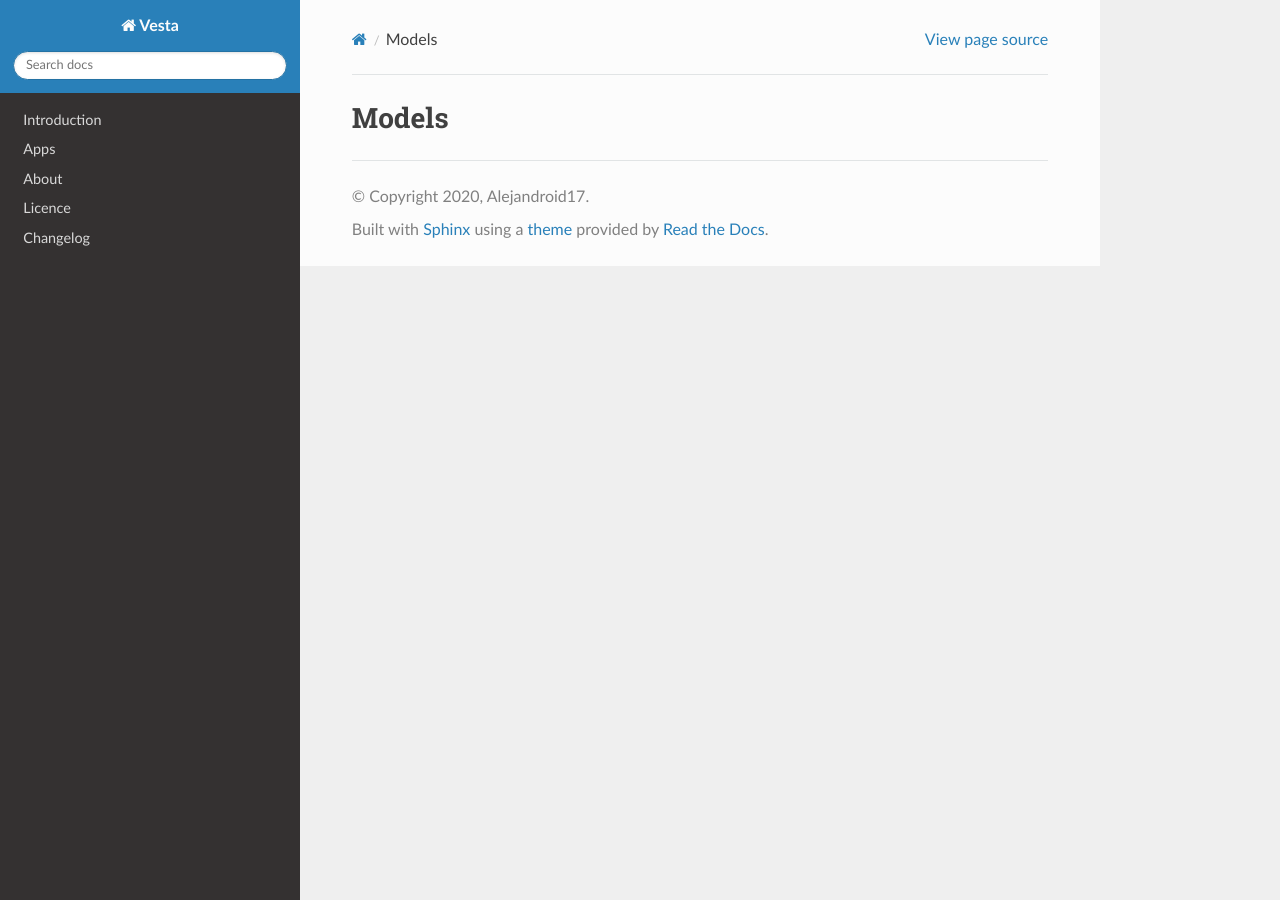
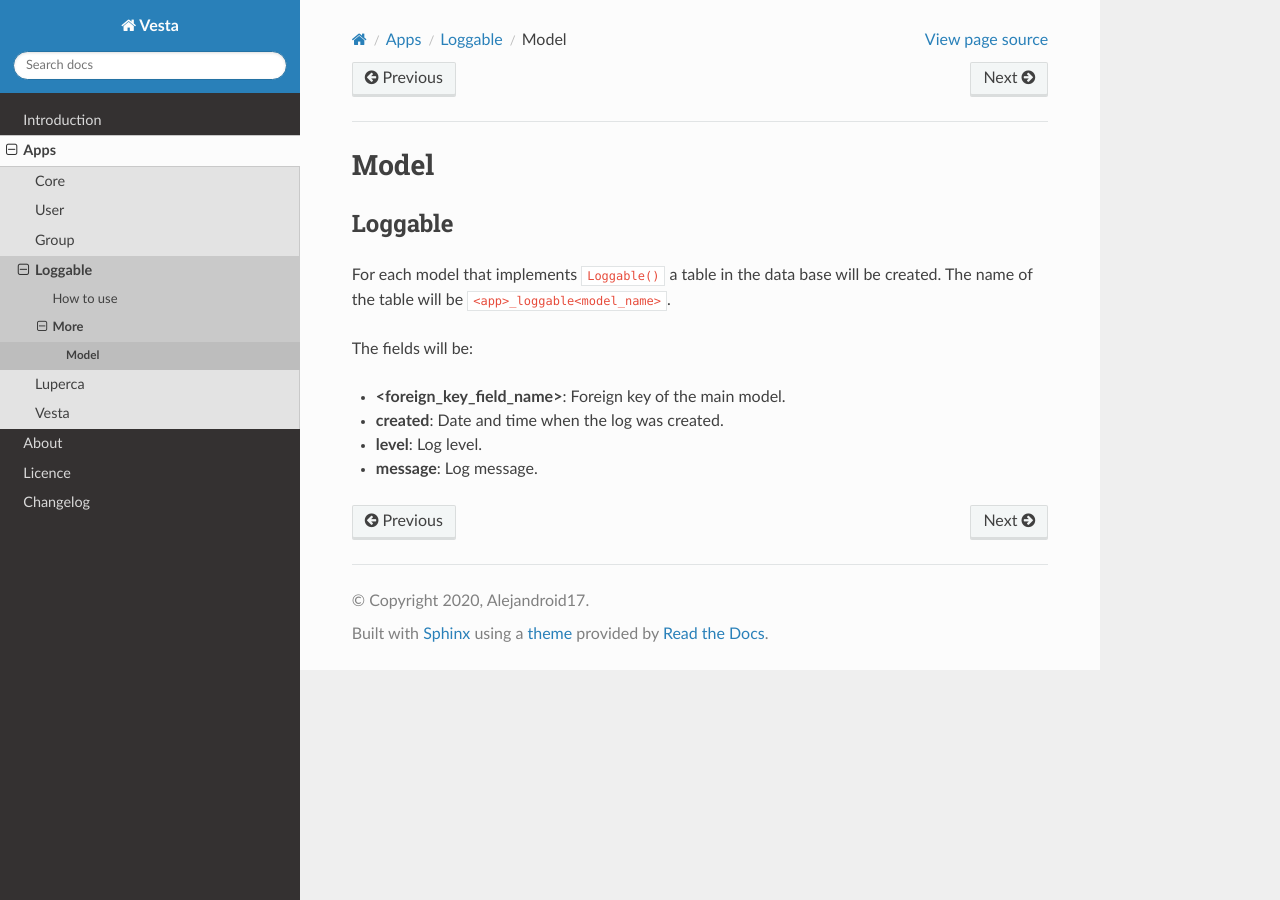
Before and after one commit to Alejandroid17/vesta, a Sphinx documentation site: the page built from docs/modules/loggable/models.rst, in a window 1280 px wide. Built offline with Sphinx 7.4.7 and the Read the Docs theme 2.0.0, drawn with Linux system fonts in a browser that asks for light colours; the version number could not be read and is left out.

Commit message:
docs: loggable model documentation

```diff
--- a/docs/modules/loggable/index.rst
+++ b/docs/modules/loggable/index.rst
@@ -30,3 +30,11 @@ The differents logs available are emumerate in ``LoggingLevel`` class.
 
 .. automodule:: loggable.constants
    :members:
+
+More
+----
+
+.. toctree::
+   :maxdepth: 10
+
+   models
--- a/docs/modules/loggable/models.rst
+++ b/docs/modules/loggable/models.rst
@@ -1,2 +1,15 @@
-Models
-======
+Model
+=====
+
+Loggable
+--------
+
+For each model that implements ``Loggable()`` a table in the data base will be created. The
+name of the table will be ``<app>_loggable<model_name>``.
+
+The fields will be:
+
+* **<foreign_key_field_name>**: Foreign key of the main model.
+* **created**: Date and time when the log was created.
+* **level**: Log level.
+* **message**: Log message.
```
